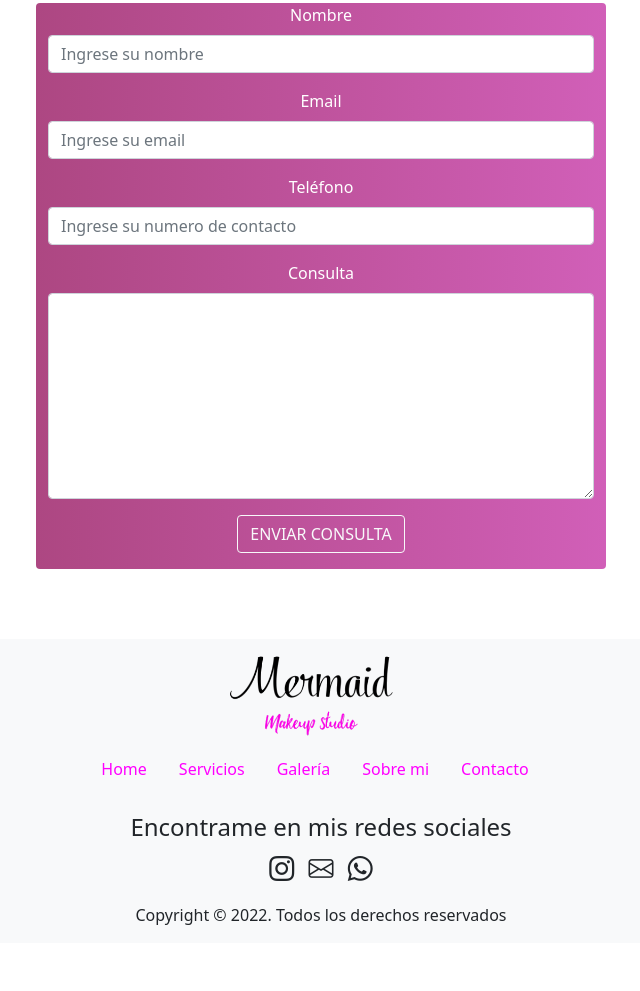
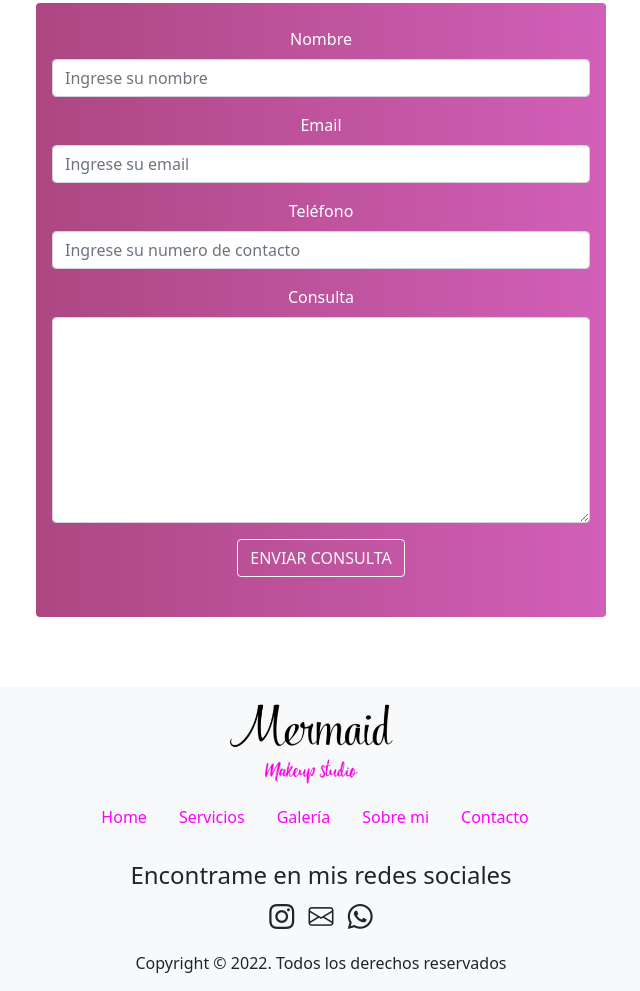
Before and after one commit to Moyanogdev/ProjectMakeup, a website: page pages/contacto.html in a window 1280 px wide. Shown: the part 1311-2302 px from the top of the page, without its empty margins (319-959 px from the left). Before the commit the page ends 2254 px from the top, so only its background shows below. Drawn offline with nearby package versions, Linux system fonts and the light colour scheme.

Commit message:
Octava version del proyecto. Fixed

```diff
--- a/pages/contacto.html
+++ b/pages/contacto.html
@@ -59,7 +59,7 @@
         <!--Sección Formulario - bootstrap-->
         <section class="row justify-content-center text-center">
             <h2 class="tituloSecundario">Dejame tu consulta</h2>
-            <div class="col-10 col-mb-10 col-lg-6 rounded formContacto">
+            <div class="col-10 col-mb-10 col-lg-6 rounded formContacto py-4 px-3">
                 <div class="mb-3">
                     <label for="exampleFormControlInput1" class="form-label">Nombre</label>
                     <input type="text" class="form-control" id="exampleFormControlInput1" placeholder="Ingrese su nombre">
@@ -84,10 +84,10 @@
 
         </section>
     </main>
-    <footer>
+    <footer class="bg-light">
         <!--Pie de página con el logo de la marca-->
-        <div>
-            <div class="row justify-content-center text-center bg-light">
+        <div class="container">
+            <div class="row justify-content-center text-center">
                 <a class="navbar-brand" href="index.html">
                     <img src="../img/logoMarcaJanet2.png" alt="Logo de la marca" width="200" height="100">
                 </a>
```
Also changed, not shown: index.html (+3 -3 lines), pages/galeria.html (+3 -3 lines), pages/servicios.html (+3 -3 lines), pages/sobremi.html (+3 -3 lines).
